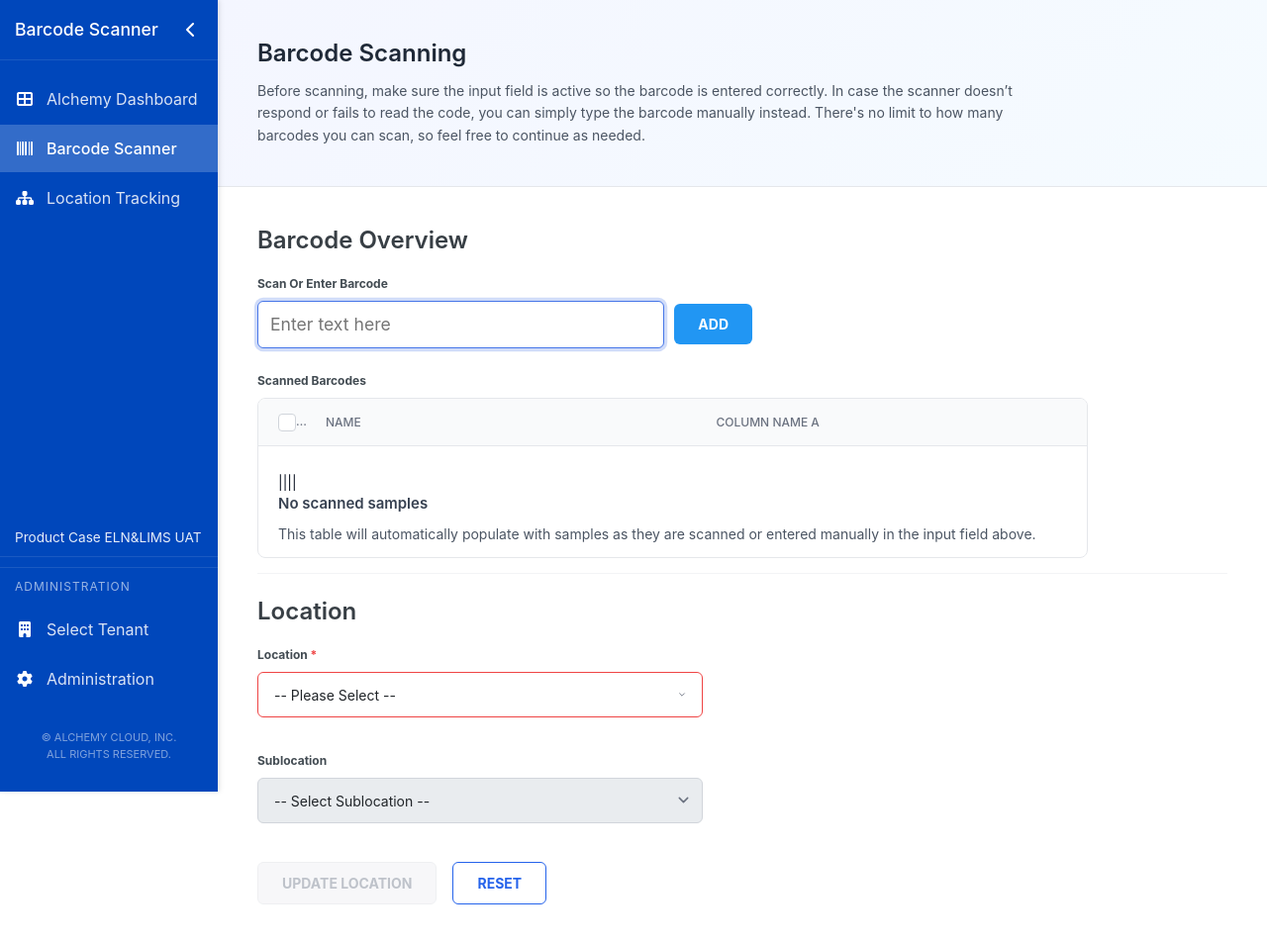
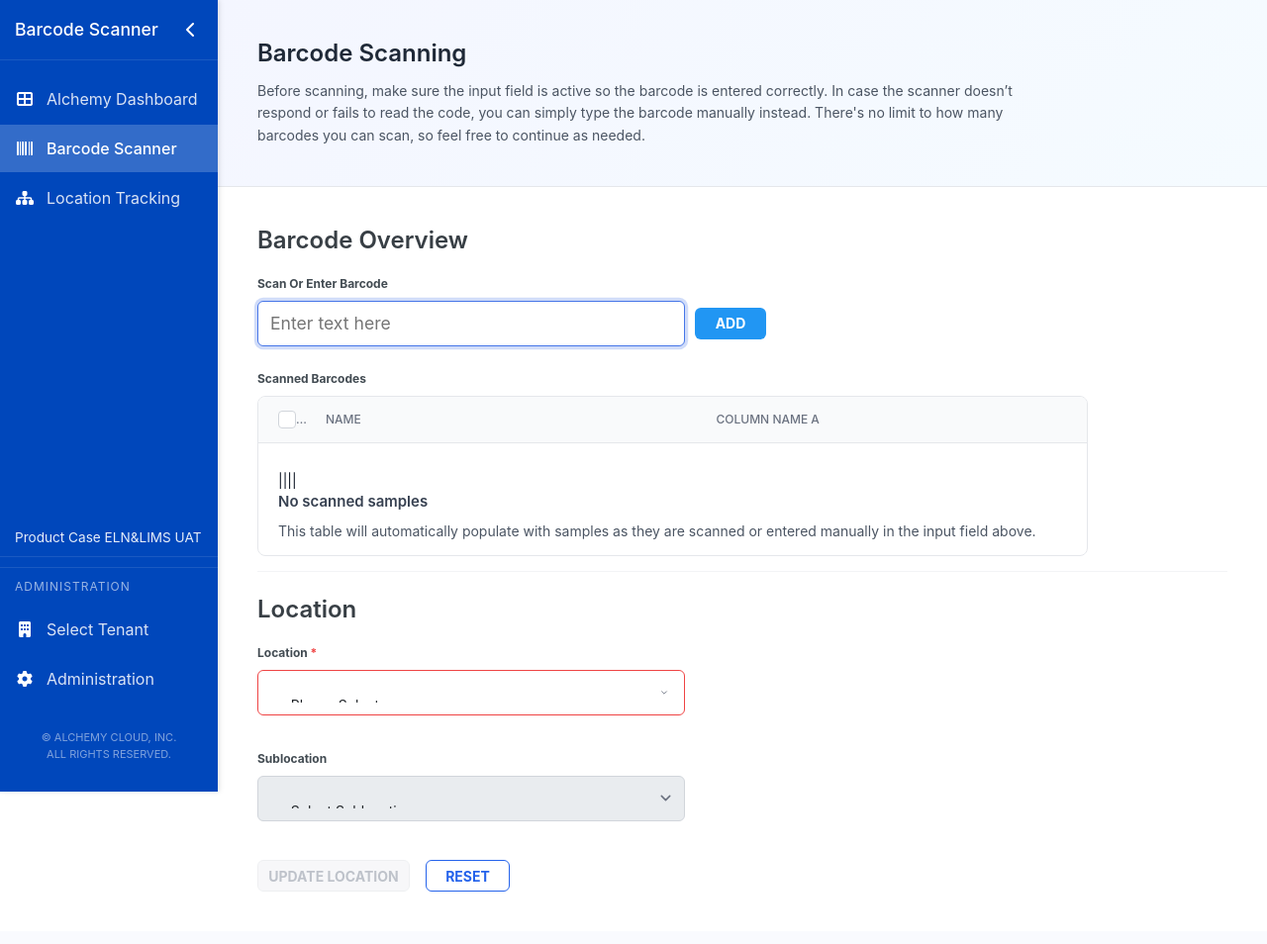
Before and after one commit to pbrose82/barcode_scanning, a Flask app: page /tenant/default in a window 1280 px wide. Shown: the whole page at 99% size. After the commit the page ends 901 px from the top, so only its background shows below. Run offline with Flask 2, Linux system fonts and the light colour scheme; some libraries are stand-ins or nearby versions.

Commit message:
Update index.html

```diff
--- a/templates/index.html
+++ b/templates/index.html
@@ -98,6 +98,43 @@
   }
 
   .button-group{ display:flex; gap:16px; margin-top:24px; }
+
+  /* === Spec sizing overrides === */
+
+/* Input + Add button row should fit side-by-side: 432 + 10 gap + 72 = 514px */
+.barcode-input-group { max-width: 514px; }
+
+/* Fields: 432 × 46 */
+#barcode-input { width: 432px; height: 46px; }
+#location-select,
+#sublocation-select {
+  width: 432px;
+  height: 46px;
+  line-height: 46px;      /* keep text vertically centered */
+}
+
+/* Buttons: exact widths × heights */
+#add-barcode {
+  width: 72px;
+  height: 32px;
+  padding: 0;             /* remove default padding so height is exact */
+  line-height: 32px;      /* vertically center label */
+}
+
+#update-button {
+  width: 154px;
+  height: 32px;
+  padding: 0;
+  line-height: 32px;
+}
+
+#reset-button {
+  width: 85px;
+  height: 32px;
+  padding: 0;
+  line-height: 32px;
+}
+
 </style>
 {% endblock %}
 
```
